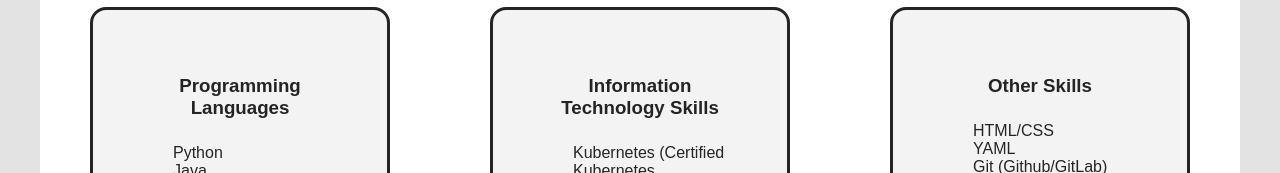
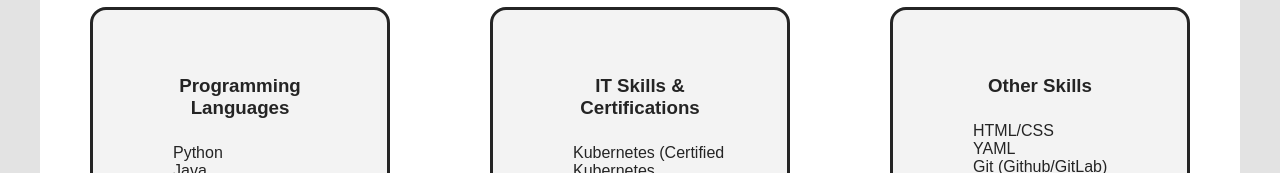
Before and after one commit to HE0201/personal_site, a plain HTML site: page index.html in a window 1280 px wide. Shown: the part 964-1137 px from the top of the page. Drawn offline with Linux system fonts and the light colour scheme.

Commit message:
text change

```diff
--- a/index.html
+++ b/index.html
@@ -49,7 +49,7 @@
             </ul>
         </article>
         <article>
-            <h3>Information Technology Skills</h3>
+            <h3>IT Skills & Certifications</h3>
             <ul>
                 <li>Kubernetes (Certified Kubernetes Administrator)</li>
                 <li>Linux Server Administration</li>
```
